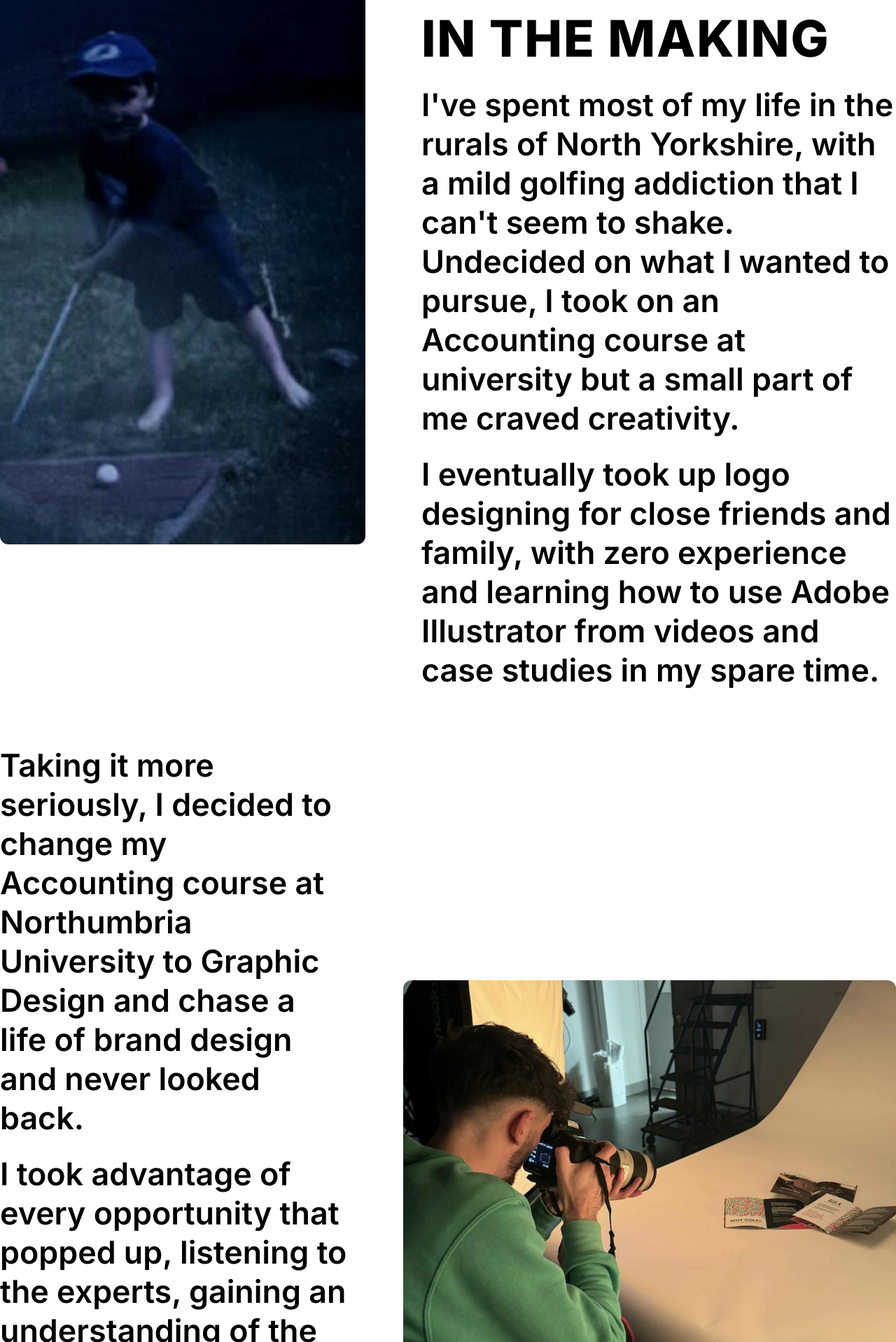
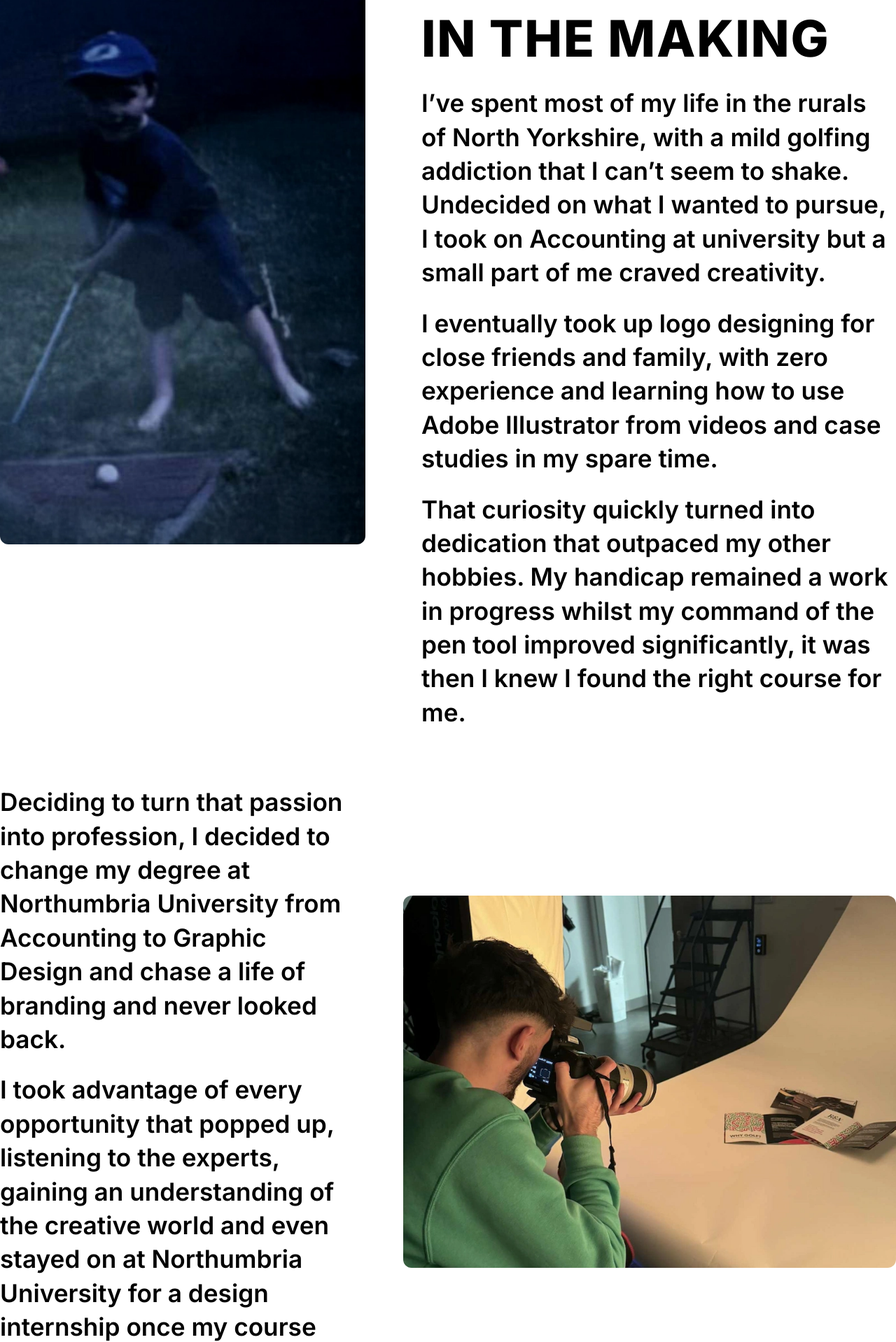
Before and after one commit to AntoniDev97/ethan-proctor, a Next.js app: page /about in a window 1280 px wide. Shown: the part 1722-3640 px from the top of the page at 70% size. Built offline with nearby package versions, Linux system fonts and the light colour scheme; a web font is replaced by a local one.

Commit message:
about page amendments

```diff
--- a/app/about/page.tsx
+++ b/app/about/page.tsx
@@ -41,7 +41,7 @@ export default function AboutPage() {
 
         {/* White Section: In The Making & Transition */}
         <div className="w-full bg-white text-brand-dark py-[80px]">
-          <div className="max-w-[1712px] mx-auto px-6 md:px-0">
+          <div className="max-w-[1532px] mx-auto px-6 md:px-0">
             {/* In The Making */}
             <div className="flex flex-col md:flex-row gap-12 md:gap-[80px] items-start mb-[80px]">
               <div className="relative w-full md:w-[522px] aspect-[522/791] flex-shrink-0">
@@ -56,19 +56,20 @@ export default function AboutPage() {
                 <h2 className="text-5xl md:text-7xl font-extrabold mb-8 uppercase tracking-wide text-black">
                   In the Making
                 </h2>
-                <div className="space-y-6 text-black text-3xl md:text-[2.8rem] leading-tight font-semibold">
-                  <p>
-                    I've spent most of my life in the rurals of North Yorkshire,
-                    with a mild golfing addiction that I can't seem to shake.
-                    Undecided on what I wanted to pursue, I took on an
-                    Accounting course at university but a small part of me craved
-                    creativity.
+                <div className="space-y-6 text-black text-3xl md:text-[2.2rem] leading-snug font-semibold">
+                  <p>I’ve spent most of my life in the rurals of North Yorkshire,
+                    with a mild golfing addiction that I can’t seem to shake. Undecided on
+                    what I wanted to pursue, I took on Accounting at university but a small
+                    part of me craved creativity.
                   </p>
                   <p>
-                    I eventually took up logo designing for close friends and
-                    family, with zero experience and learning how to use Adobe
-                    Illustrator from videos and case studies in my spare time.
+                    I eventually took up logo designing for close friends and family,
+                    with zero experience and learning how to use Adobe Illustrator from
+                    videos and case studies in my spare time.
                   </p>
+                  <p>That curiosity quickly turned into dedication that outpaced my other hobbies.
+                    My handicap remained a work in progress whilst my command of the pen tool improved
+                    significantly, it was then I knew I found the right course for me.</p>
                 </div>
               </div>
             </div>
@@ -76,17 +77,16 @@ export default function AboutPage() {
             {/* Transition Section */}
             <div className="flex flex-col md:flex-row gap-12 md:gap-[80px] items-center">
               <div className="flex-1 order-2 md:order-1">
-                <div className="space-y-6 text-black text-3xl md:text-[2.8rem] leading-tight font-semibold">
+                <div className="space-y-6 text-black text-3xl md:text-[2.2rem] leading-snug font-semibold">
                   <p>
-                    Taking it more seriously, I decided to change my Accounting
-                    course at Northumbria University to Graphic Design and chase a
-                    life of brand design and never looked back.
+                    Deciding to turn that passion into profession, I decided to change my degree at
+                    Northumbria University from Accounting to Graphic Design and chase a life of
+                    branding and never looked back.
                   </p>
                   <p>
-                    I took advantage of every opportunity that popped up,
-                    listening to the experts, gaining an understanding of the
-                    creative world and even stayed on at Northumbria University
-                    for a design internship once my course finished.
+                    I took advantage of every opportunity that popped up, listening to the experts,
+                    gaining an understanding of the creative world and even stayed on at Northumbria
+                    University for a design internship once my course had come to an end.
                   </p>
                 </div>
               </div>
```
